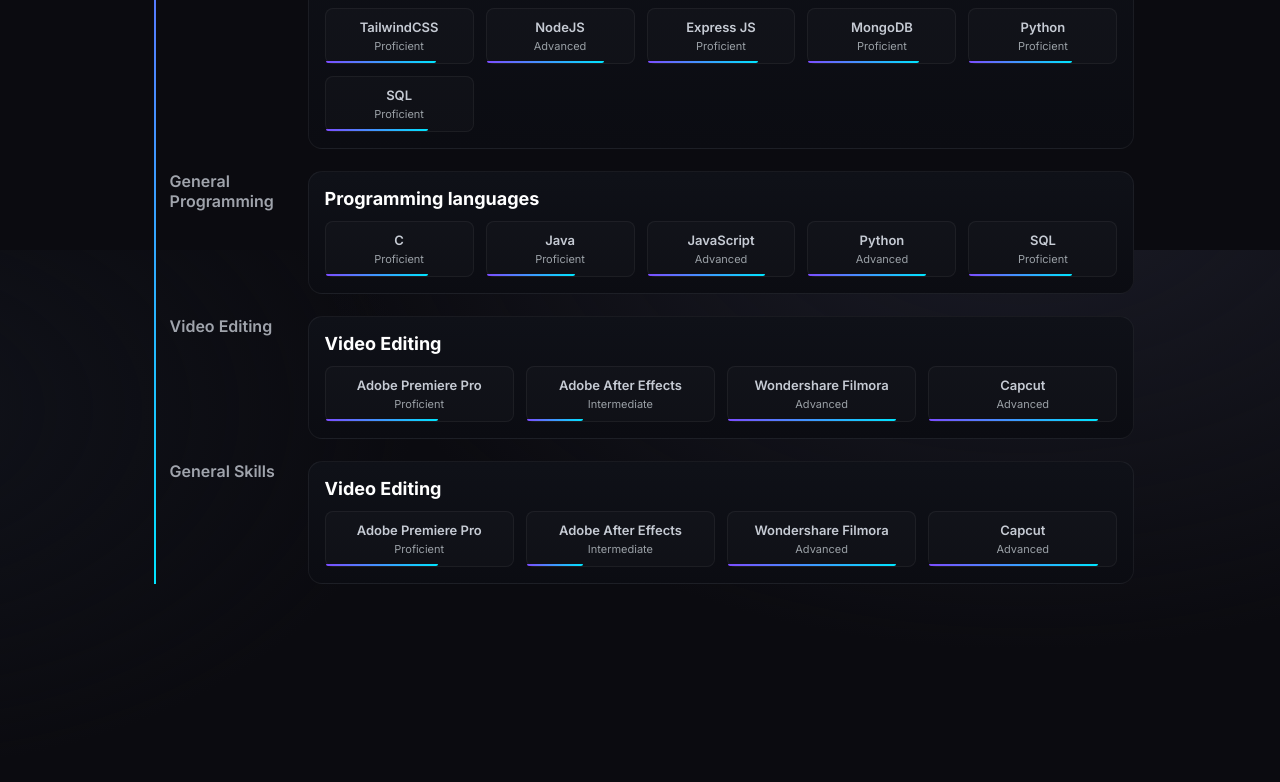
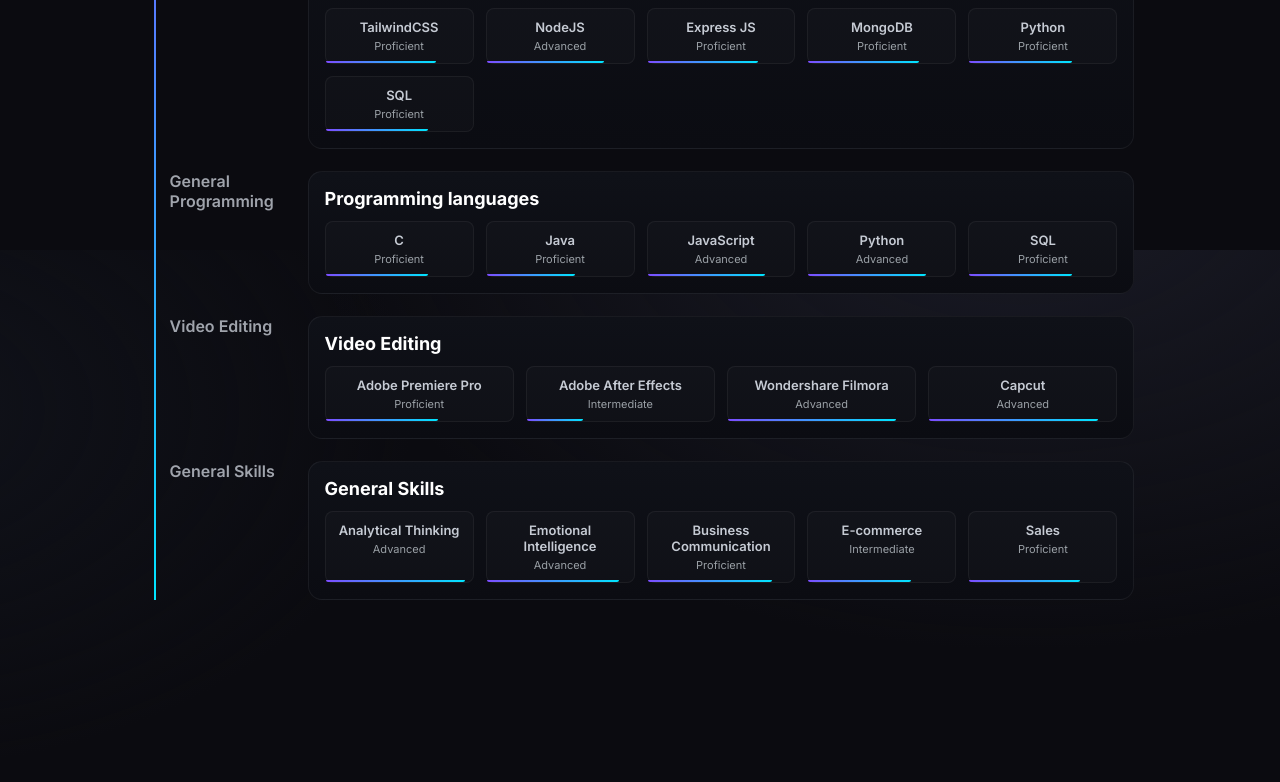
Before and after one commit to ZiniMedAmine/zini-portfolio, a React (Vite) app in the folder zini-portfolio/: page / in a window 1280 px wide. Shown: the part 2150-2932 px from the top of the page. Built offline with nearby package versions, Linux system fonts and the light colour scheme.

Commit message:
Update general skills section: remove 'communication skills' and 'critical reasoning', rename to 'General Skills'

```diff
--- a/zini-portfolio/src/App.jsx
+++ b/zini-portfolio/src/App.jsx
@@ -518,23 +518,27 @@ function App() {
               <div className="skills-category">
                 <div className="skills-category-label">General Skills</div>
                 <div className="skills-category-card">
-                  <h3>Video Editing</h3>
+                  <h3>General Skills</h3>
                   <div className="skills-list">
-                    <div className="skill-item" style={{'--skill-width': '60%'}}>
-                      <div className="skill-name">Adobe Premiere Pro</div>
-                      <div className="skill-level">Proficient</div>
-                    </div>
-                    <div className="skill-item" style={{'--skill-width': '30%'}}>
-                      <div className="skill-name">Adobe After Effects</div>
-                      <div className="skill-level">Intermediate</div>
-                    </div>
-                    <div className="skill-item" style={{'--skill-width': '90%'}}>
-                      <div className="skill-name">Wondershare Filmora</div>
+                    <div className="skill-item" style={{'--skill-width': '95%'}}>
+                      <div className="skill-name">Analytical Thinking</div>
                       <div className="skill-level">Advanced</div>
                     </div>
                     <div className="skill-item" style={{'--skill-width': '90%'}}>
-                      <div className="skill-name">Capcut</div>
+                      <div className="skill-name">Emotional Intelligence</div>
                       <div className="skill-level">Advanced</div>
+                    </div>
+                    <div className="skill-item" style={{'--skill-width': '85%'}}>
+                      <div className="skill-name">Business Communication</div>
+                      <div className="skill-level">Proficient</div>
+                    </div>
+                    <div className="skill-item" style={{'--skill-width': '70%'}}>
+                      <div className="skill-name">E-commerce</div>
+                      <div className="skill-level">Intermediate</div>
+                    </div>
+                    <div className="skill-item" style={{'--skill-width': '75%'}}>
+                      <div className="skill-name">Sales</div>
+                      <div className="skill-level">Proficient</div>
                     </div>
                   </div>
                 </div>
```
